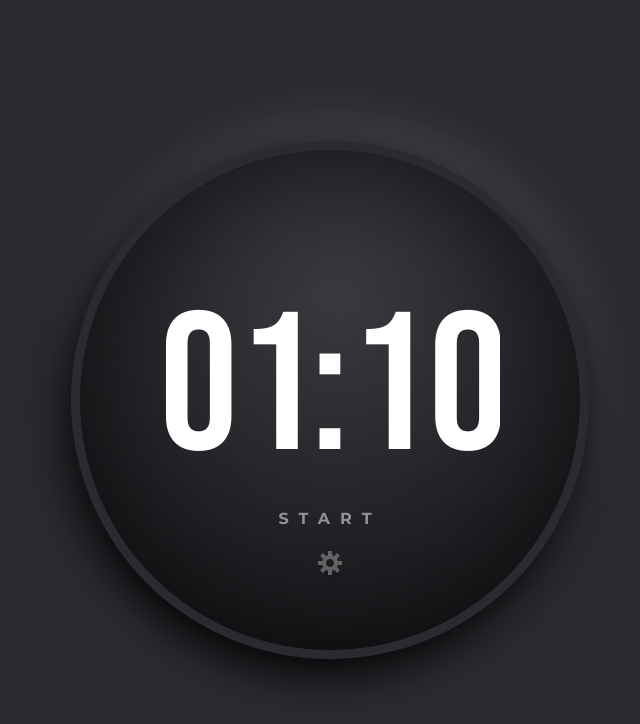
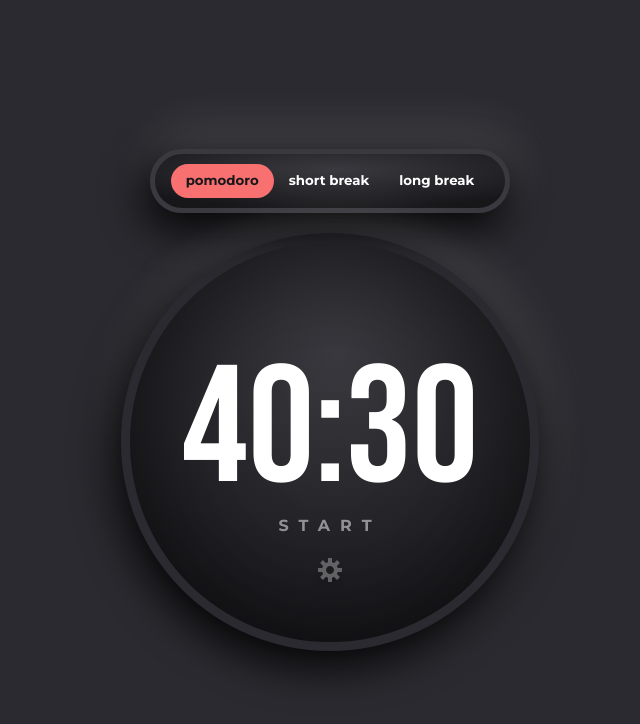
Before and after one commit to silvervian/pomodoro-app, a React (Create React App) app: page / in a window 1280 px wide. Shown: the top 724 px of the page, without its empty margins (310-950 px from the left). Built offline with nearby package versions, Linux system fonts and the light colour scheme.

Commit message:
Add more settings to the app

```diff
--- a/src/App.css
+++ b/src/App.css
@@ -15,10 +15,10 @@ body {
   border-radius: 50%;
   box-shadow: -5px 14px 44px #000000, 5px -16px 50px rgba(255, 255, 255, 0.15);
   display: flex;
-  height: 518px;
+  height: 418px;
   justify-content: center;
   position: relative;
-  width: 518px;
+  width: 418px;
 }
 
 .ring {
@@ -31,7 +31,7 @@ body {
 }
 
 .ring.ending circle {
-  stroke: #900a0a;
+  stroke: #f87070;
 }
 
 /* inner circle */
@@ -43,10 +43,10 @@ body {
   color: white;
   display: flex;
   flex-direction: column;
-  height: 500px;
+  height: 400px;
   justify-content: center;
   position: relative;
-  width: 500px;
+  width: 400px;
   z-index: 2;
 }
 
@@ -54,7 +54,8 @@ body {
 .time {
   display: flex;
   font-family: "Bebas Neue", cursive;
-  font-size: 196px;
+  font-size: 166px;
+  line-height: 1;
   margin: 30px auto;
   position: relative;
   top: 30px;
@@ -62,19 +63,14 @@ body {
 
 input[type="text"] {
   border: 0;
-  border-bottom: 1px dashed white;
   background: none;
   color: white;
   font-family: "Bebas Neue", cursive;
-  font-size: 196px;
+  font-size: 176px;
   height: 170px;
   width: 150px;
   text-align: center;
   outline: none;
-}
-
-input[type="text"]:disabled {
-  border-bottom: none;
 }
 
 .start {
@@ -110,3 +106,33 @@ input[type="text"]:disabled {
 .settings:hover {
   opacity: 1;
 }
+
+.labels {
+  border: 5px solid #3a393f;
+  margin: 0 auto 20px;
+  max-width: 350px;
+  padding: 10px 0;
+  display: flex;
+  justify-content: center;
+  align-items: center;
+  background: radial-gradient(71.4% 71.4% at 51.7% 28.6%, #3a393f 0%, #17171a 100%);
+  /* box-shadow: inset 0px 0px 114px rgba(0, 0, 0, 0.45); */
+  box-shadow: -5px 14px 44px #000000, 5px -16px 50px rgba(255, 255, 255, 0.15);
+  border-radius: 50px;
+}
+
+.option-btn {
+  padding: 10px 15px;
+  font-family: "Montserrat", sans-serif;
+  color: white;
+  line-height: 1;
+  border-radius: 50px;
+  background-color: transparent;
+  border: none;
+  cursor: pointer;
+}
+
+.option-btn.active {
+  background-color: #f87070;
+  color: #17171a;
+}
--- a/src/App.tsx
+++ b/src/App.tsx
@@ -3,38 +3,23 @@ import "./App.css";
 
 import { gear, check, alarm } from "./assets";
 
-type Timer = {
-  minutes: number;
-  seconds: number;
-};
-
-const initialValues = { minutes: 1, seconds: 10 };
+// type Timer = {
+//   minutes: number;
+//   seconds: number;
+// };
 
 function App() {
   const [isRunning, setIsRunning] = useState(false);
   const [isEditing, setIsEditing] = useState(false);
-  const [initialTimer, setInitialTimer] = useState<Timer>(initialValues);
-  const [timer, setTimer] = useState<Timer>(initialValues);
+  const [initialTimer, setInitialTimer] = useState<number>(90);
+  const [secondsLeft, setSecondsLeft] = useState<number>(90);
   const [progress, setProgress] = useState<number>(1596);
-  let timerRef = useRef<number | null>(null);
+  // let timerRef = useRef<number | null>(null);
 
-  useEffect(() => {
-    if (isRunning) {
-      document.title = `Pomodoro Timer | ${padNumber(timer.minutes)}:${padNumber(timer.seconds)}`;
-    }
-
-    return () => {
-      document.title = "Pomodoro Timer";
-      // if (timerRef.current !== null) {
-      //   window.clearInterval(timerRef.current);
-      // }
-    };
-  }, [isRunning]);
-
-  const changeSettings = () => {
-    setIsEditing(!isEditing);
-    stopTimer();
-  };
+  // const changeSettings = () => {
+  //   setIsEditing(!isEditing);
+  //   stopTimer();
+  // };
 
   const padNumber = (number: number): string | number => {
     if (!isEditing && number < 10) {
@@ -43,77 +28,55 @@ function App() {
     return number;
   };
 
-  const handleStartButton = () => {
-    if (!isRunning && !isEditing) {
-      startTimer();
-    } else if (isRunning) {
-      stopTimer();
-    }
-  };
+  // const handleStartButton = () => {
+  //   if (!isRunning && !isEditing) {
+  //     startTimer();
+  //   } else if (isRunning) {
+  //     stopTimer();
+  //   }
+  // };
 
   const tikTackToe = (totalSeconds: number) => {
     const tick = 1596 / totalSeconds;
     return tick;
   };
+  // setProgress((prev) => prev - tikTackToe(secondsLeft));
 
-  const startTimer = () => {
-    console.log("startTimer");
-    setIsRunning(true);
-    const totalSeconds = timer.minutes * 60 + timer.seconds;
-    const startTime = +new Date();
-    timerRef.current = window.setInterval(() => {
-      setProgress((prev) => prev - tikTackToe(totalSeconds));
-      const currentTime = +new Date();
-      const diff = currentTime - startTime;
-      const secondsLeft = totalSeconds - Math.floor(diff / 1000);
-      const minutesLeft = Math.floor(secondsLeft / 60);
-      setTimer({ minutes: minutesLeft, seconds: secondsLeft % 60 });
-      if (secondsLeft <= 0) {
-        finishTimer();
-      }
-    }, 1000);
-  };
-
-  const stopCountdown = () => {
-    if (timerRef.current) {
-      window.clearInterval(timerRef.current);
-      timerRef.current = null;
-    }
-  };
-
-  const stopTimer = () => {
-    setIsRunning(false);
-    stopCountdown();
-  };
-
-  const finishTimer = () => {
-    setIsRunning(false);
-    stopCountdown();
-    new Audio(alarm).play();
-    setTimer(initialTimer);
-  };
+  // const stopCountdown = () => {
+  //   if (timerRef.current) {
+  //     window.clearInterval(timerRef.current);
+  //     timerRef.current = null;
+  //   }
+  // };
 
   const handleChangeInput = (e: React.ChangeEvent<HTMLInputElement>) => {
     const { name, value } = e.target;
     const firstTwo = value.replace(/[^0-9]/, "").substring(0, 2);
-    setTimer({ ...timer, [name]: firstTwo });
-    setInitialTimer({ ...initialTimer, [name]: firstTwo });
+    // setTimer({ ...timer, [name]: firstTwo });
+    // setInitialTimer({ ...initialTimer, [name]: firstTwo });
   };
 
-  const { minutes, seconds } = timer;
+  const handleChangeSettings = () => {
+    setIsEditing(!isEditing);
+  };
 
   return (
-    <div className="App">
+    <div className="app">
+      <div className="labels">
+        <button className="option-btn active">pomodoro</button>
+        <button className="option-btn">short break</button>
+        <button className="option-btn">long break</button>
+      </div>
       <div className="wrapper">
         <div className="ring">
-          <svg width="518" height="518" viewBox="0 0 518 518">
+          <svg width="418" height="468" viewBox="0 0 418 418">
             <circle
               strokeWidth="10px"
               x="0"
               y="y"
-              cx="259"
-              cy="259"
-              r="254"
+              cx="159"
+              cy="159"
+              r="154"
               strokeLinecap="round"
               strokeDasharray="1596"
               strokeDashoffset={progress}
@@ -123,34 +86,19 @@ function App() {
 
         <div className="timer">
           <div className="time">
-            <div className="minutes">
-              <input
-                type="text"
-                name="minutes"
-                value={padNumber(minutes)}
-                onChange={handleChangeInput}
-                disabled={!isEditing}
-              />
-            </div>
+            <div className="minutes">40</div>
             <div className="colon">:</div>
-            <div className="seconds">
-              <input
-                type="text"
-                name="seconds"
-                value={padNumber(seconds)}
-                onChange={handleChangeInput}
-                disabled={!isEditing}
-              />
-            </div>
+            <div className="seconds">30</div>
           </div>
-          <button className="start" onClick={handleStartButton} disabled={isEditing}>
+          <button className="start" disabled={isEditing}>
             {isRunning ? "stop" : "start"}
           </button>
-          <button className="settings" onClick={changeSettings}>
-            <img src={isEditing ? check : gear} alt="Settings" />
+          <button className="settings">
+            <img src={gear} alt="Settings" onClick={handleChangeSettings} />
           </button>
         </div>
       </div>
+      <dialog>test</dialog>
     </div>
   );
 }
--- /dev/null
+++ b/src/shared/types.ts
@@ -0,0 +1,3 @@
+export type test = {
+  opcja: string;
+};
```
